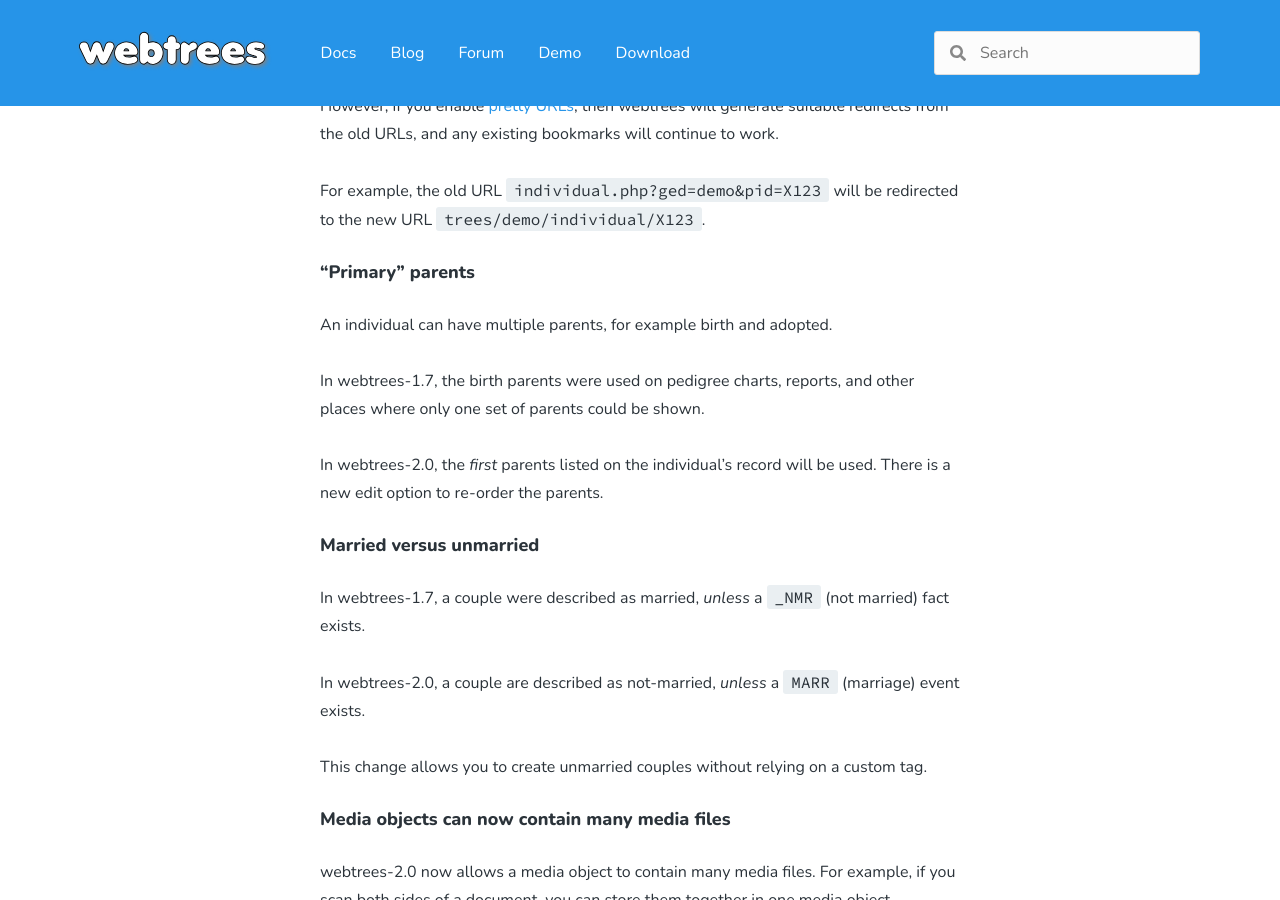
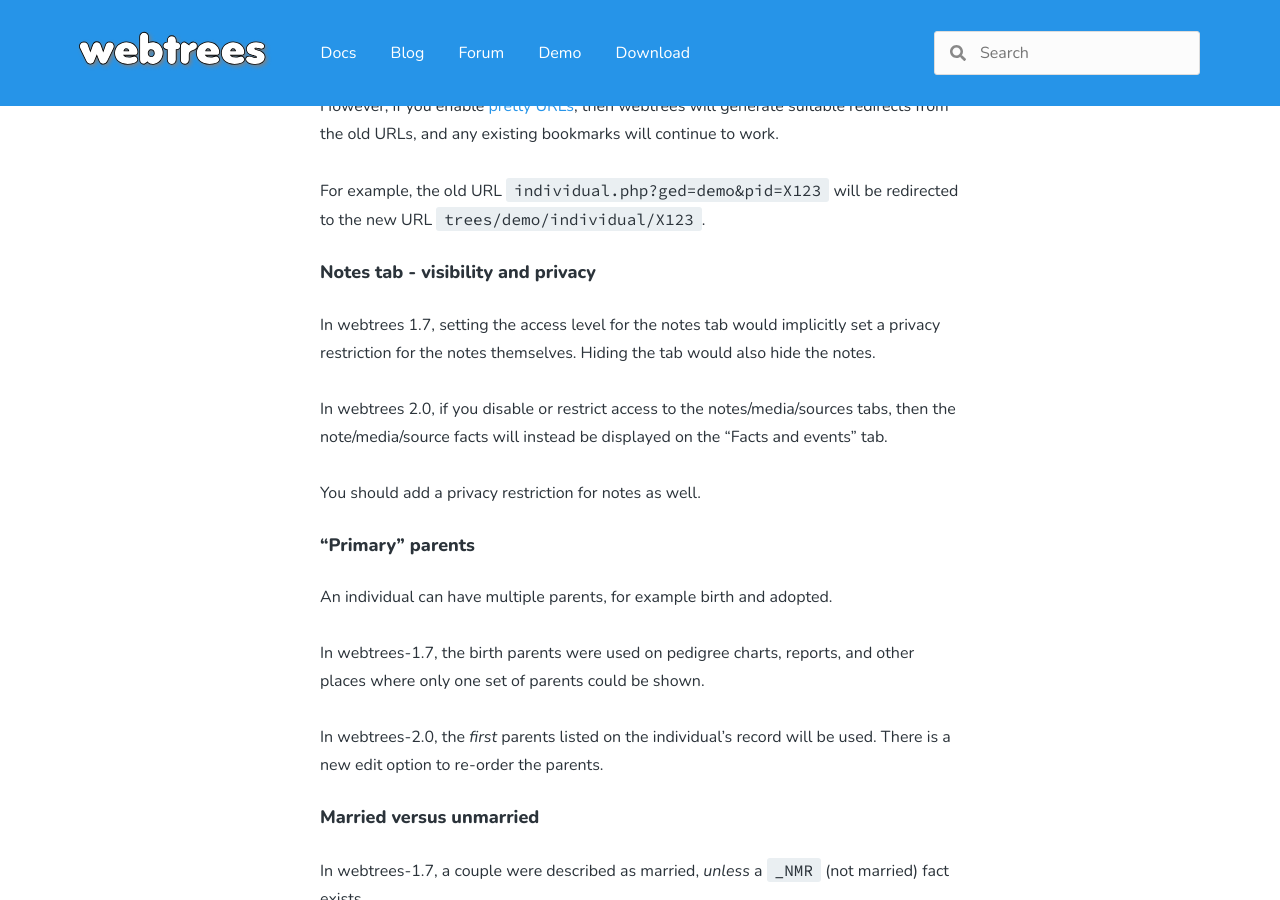
Before and after one commit to webtrees/webtrees.github.io, a Jekyll site: the page built from upgrade.md, in a window 1280 px wide and 900 px high, scrolled down 1759 px. Built offline with Jekyll 4.4.1, drawn with Linux system fonts in a browser that asks for light colours; nearby versions of some CDN libraries.

Commit message:
Another difference between 1.7 and 2.0

```diff
--- a/upgrade.md
+++ b/upgrade.md
@@ -57,6 +57,17 @@ However, if you enable [pretty URLs](/faq/urls), then webtrees will generate sui
 
 For example, the old URL `individual.php?ged=demo&pid=X123` will be redirected to the new URL `trees/demo/individual/X123`.
 
+### Notes tab - visibility and privacy
+
+In webtrees 1.7, setting the access level for the notes tab would implicitly
+set a privacy restriction for the notes themselves.  Hiding the tab would also hide
+the notes.
+
+In webtrees 2.0, if you disable or restrict access to the notes/media/sources tabs,
+then the note/media/source facts will instead be displayed on the “Facts and events” tab.
+
+You should add a privacy restriction for notes as well.
+
 ### “Primary” parents
 
 An individual can have multiple parents, for example birth and adopted.
```
